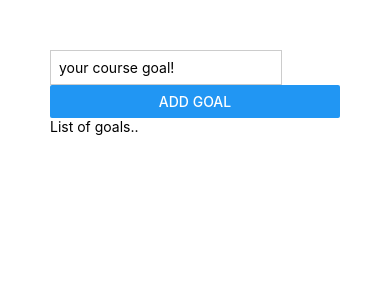
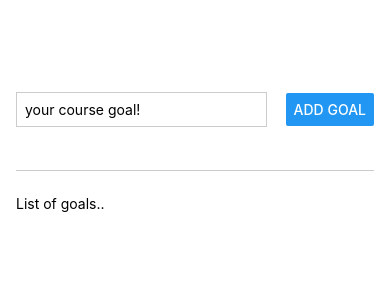
Before and after one commit to manoj1995madushanka/react-native-course, a React Native app: screen / in a window 390 px wide. Shown: the top 300 px of the page. Built offline with nearby package versions, Linux system fonts and the light colour scheme.

Commit message:
fix styles

```diff
--- a/App.js
+++ b/App.js
@@ -4,11 +4,11 @@
 export default function App() {
   return (
     <View style={styles.appContainer}>
-      <View style={styles.flexDirection}>
+      <View style={styles.inputContainer}>
         <TextInput style={styles.textInput} placeholder='your course goal!'/>
         <Button title='Add Goal'/>
       </View>
-    <View>
+    <View style={styles.goalsContainer}>
       <Text>List of goals..</Text>
     </View>
     </View>
@@ -19,17 +19,27 @@
 // besides auto-completeion, the stylesheet object also provides validations
 const styles = StyleSheet.create({
   appContainer: {
+    flex:1,
     padding: 50,
+    paddingHorizontal: 16,
   },
   inputContainer: {
+    flex:1,
     flexDirection: 'row',
     justifyContent: 'space-between',
+    alignItems: 'center',
+    marginBottom:24,
+    borderBottomWidth:1,
+    borderBottomColor:'#cccccc',
   },
   textInput: {
     borderColor: '#cccccc',
     borderWidth: 1,
-    width: '80%',
+    width: '70%',
     marginRight: 8,
     padding:8,
+  },
+  goalsContainer: {
+    flex: 5
   }
 });
```
